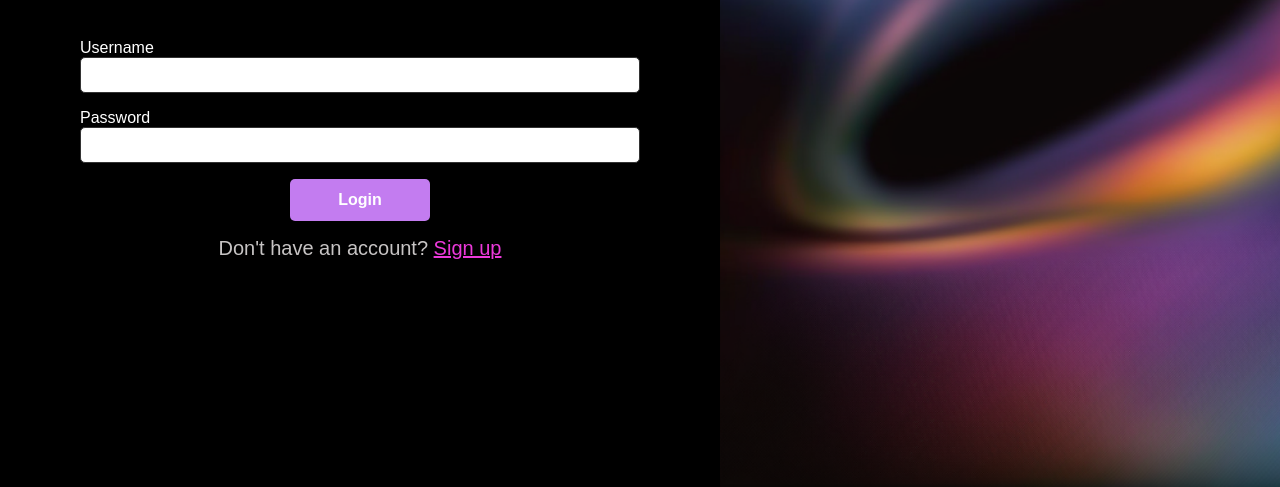
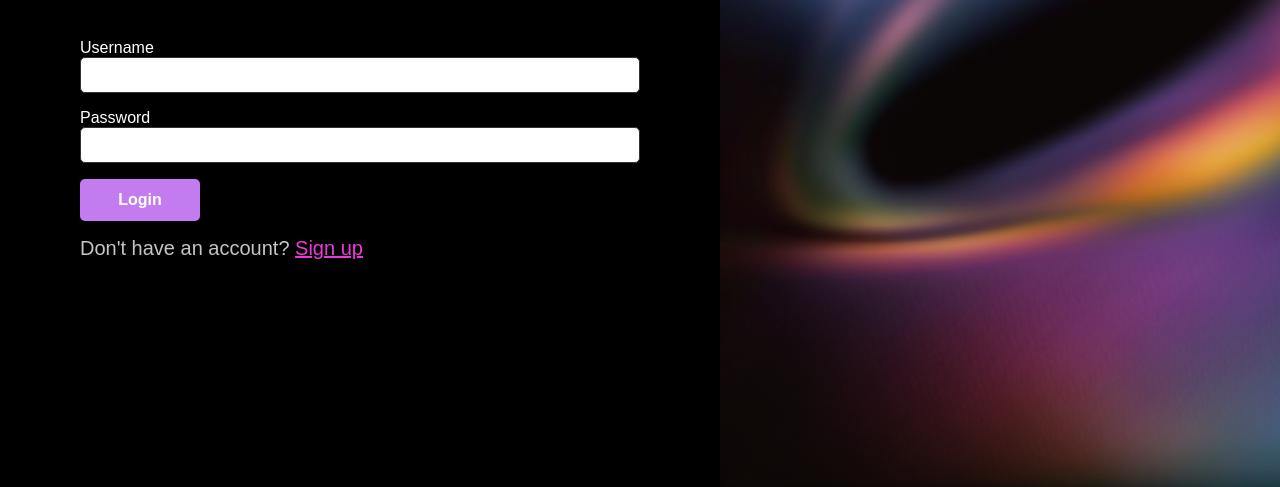
Before and after one commit to alanis-yong/authentication-app, a website: page index.html in a window 1280 px wide. Shown: the part 313-800 px from the top of the page. Drawn offline with Linux system fonts and the light colour scheme.

Commit message:
Update style.css

```diff
--- a/style.css
+++ b/style.css
@@ -96,6 +96,7 @@ form {
   display: flex;
   flex-direction: column;
   gap: 16px;
+  align-items: flex-start;
 }
 
 form div {
@@ -119,9 +120,9 @@ input {
 button {
   background-color: #c37cf0;
   color: white;
-  padding: 10px 20px;
+  padding: 10px 24px;
   width: auto;
-  min-width: 140px;
+  min-width: 120px;
   border-style: none;
   border-radius: 5px;
   font-weight: bold;
@@ -193,9 +194,8 @@ button:hover {
   }
 
   button {
-    font-size: 16px;
-    padding: 12px 30px;
-    width: fit-content;
+   font-size: 16px;
+    padding: 12px 32px;
   }
 
   span {
```
